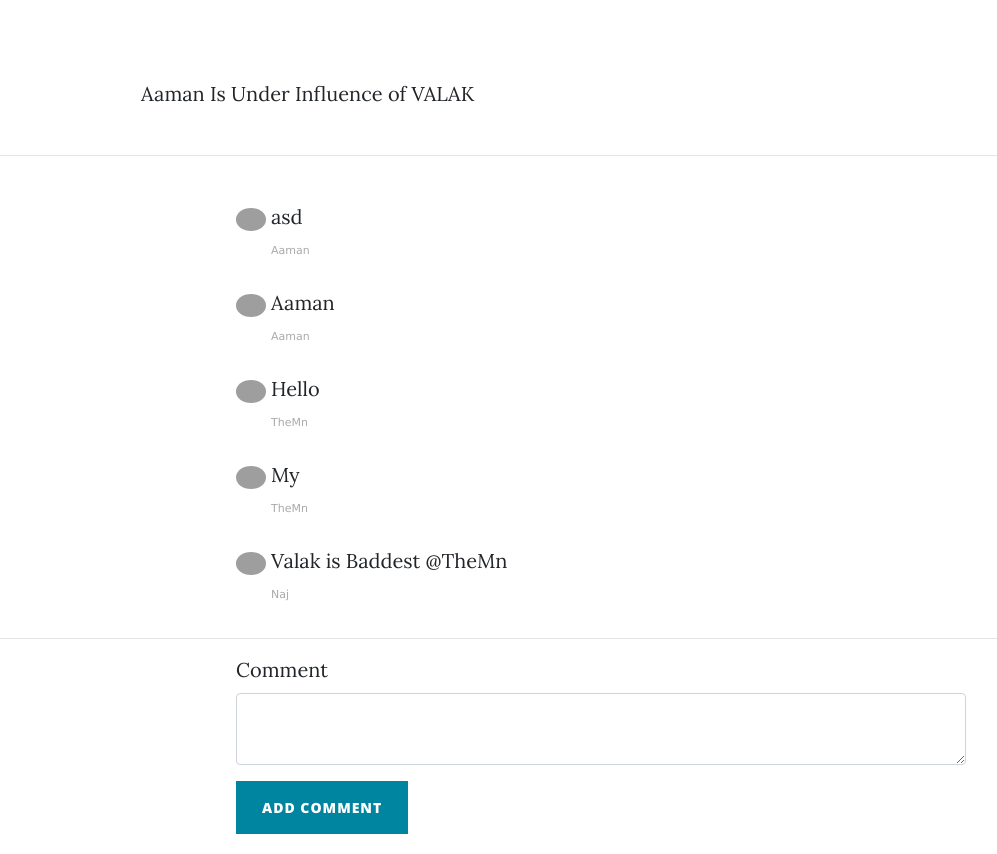
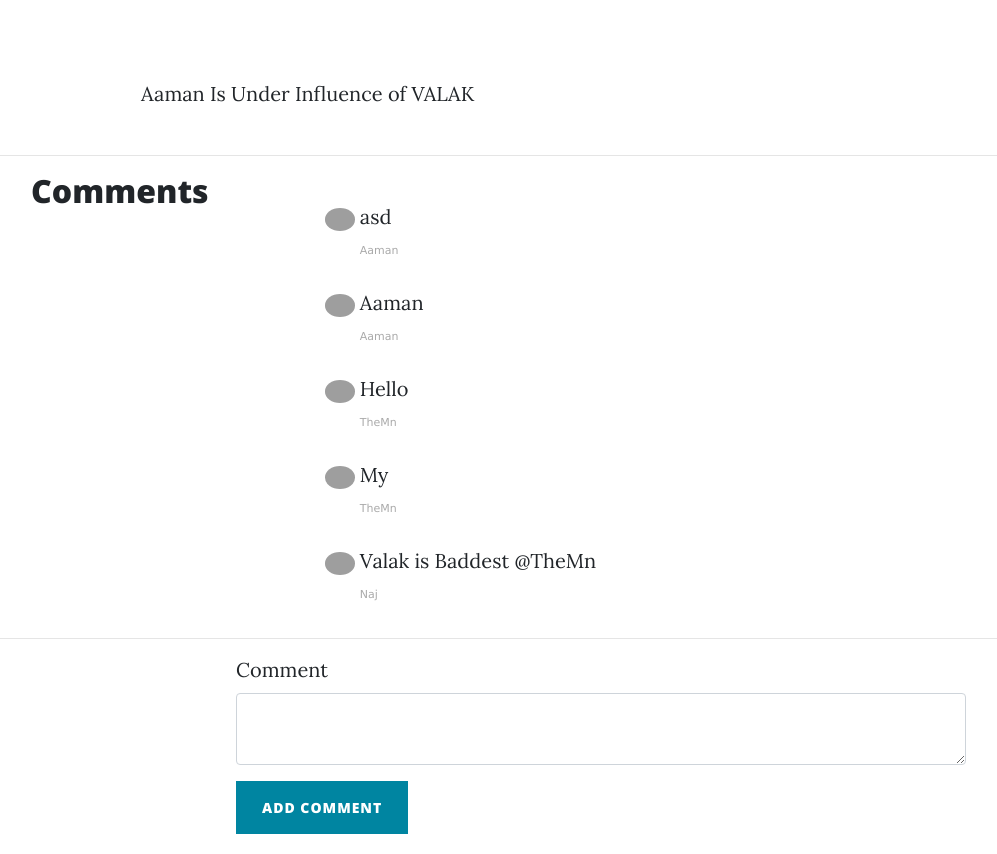
Before and after one commit to AamanPrime/Aaman_Blog, a Flask app: page /post/1 in a window 1280 px wide. Shown: the part 534-1388 px from the top of the page, without its empty margins (39-1036 px from the left). Run offline with Flask 2, Linux system fonts and the light colour scheme; data comes from the database, SQL or seed files in the repository; some libraries are stand-ins or nearby versions; grey boxes are pictures that could not be loaded.

Commit message:
Update post.html

```diff
--- a/templates/post.html
+++ b/templates/post.html
@@ -43,6 +43,7 @@
 <hr>
     <div class="container">
       <div class="row">
+	      <h2>Comments</h2>
         <div class="col-lg-8 col-md-10 mx-auto comment">
 
                 {% for comment in post.comments %}
```
